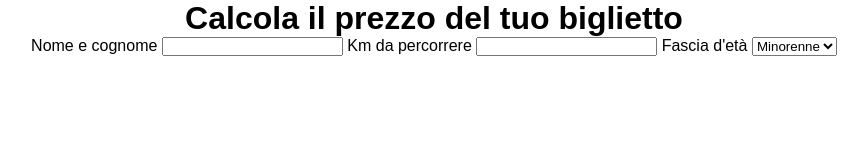
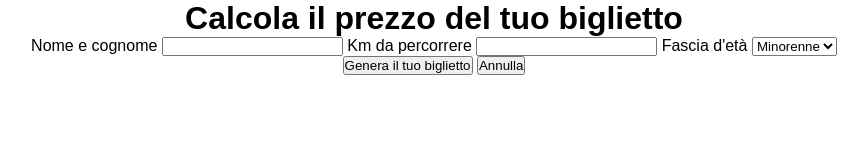
Before and after one commit to NicolaPlacentino/js-biglietto-treno-form, a plain HTML site: page index.html in a window 1280 px wide. Shown: the whole page, without its empty margins (206-1074 px from the left). Drawn offline with Linux system fonts and the light colour scheme.

Commit message:
added buttons in html and targeted input elements

```diff
--- a/index.html
+++ b/index.html
@@ -24,7 +24,14 @@
                 <option value="senior">Over 65</option>
             </select>
         </div>
-
+        <div>
+            <button id="generate-ticked">
+                Genera il tuo biglietto
+            </button>
+            <button type="reset">
+                Annulla
+            </button>
+        </div>
     </div>
 </body>
 </html>
--- a/script.js
+++ b/script.js
@@ -23,10 +23,9 @@ Il recap dei dati e l'output del prezzo finale, andranno quindi stampati in pagi
 // 5. Stabilire il prezzo giusto a seconda delle condizioni dell'utente
 // 6. Stampare il prezzo finale nel DOM
 
-
-
-
-
+const inputText = document.getElementById('user-name')
+const inputNumber = document.getElementById('user-trip')
+const selectElement = document.getElementById('user-age')
 
 
 
```
